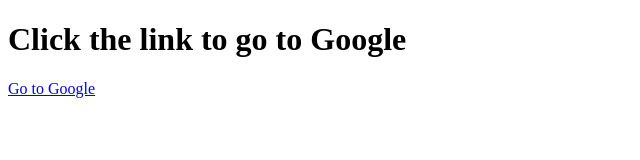
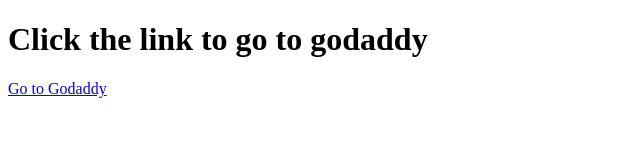
Before and after one commit to ANBUSELVAND/redirect-to-google, a plain HTML site: page index.html in a window 1280 px wide. Shown: the whole page, without its empty margins (0-640 px from the left). Drawn offline with Linux system fonts and the light colour scheme.

Commit message:
Update index.html

```diff
--- a/index.html
+++ b/index.html
@@ -6,7 +6,7 @@
     <title>Redirect Link</title>
 </head>
 <body>
-    <h1>Click the link to go to Google</h1>
-    <a href="https://www.google.com" target="_blank">Go to Google</a>
+    <h1>Click the link to go to godaddy</h1>
+    <a href="https://www.godaddy.com" target="_blank">Go to Godaddy</a>
 </body>
 </html>
```
